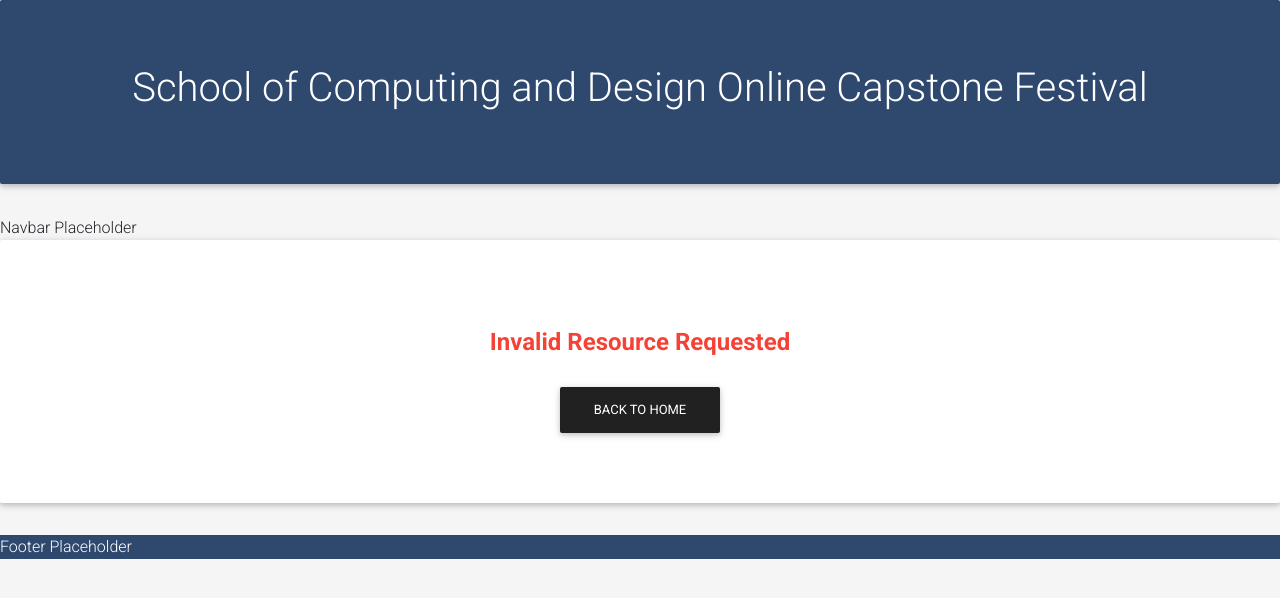
After one commit to interviewhigh/capstone, a FastAPI app: template templates/404.html in a window 1280 px wide. The commit adds this page. Shown: the top 598 px of the page. Run offline with FastAPI, Linux system fonts and the light colour scheme; the template is opened without the code that fills it, so the values that code supplies are empty; some libraries are stand-ins or nearby versions.

Commit message:
additional boilerplate and requirements.txt

```diff
--- a/main.py
+++ b/main.py
@@ -17,6 +17,8 @@ app.mount("/static", StaticFiles(directory="static"), name="static")
 
 @app.on_event("startup")
 async def startup_event():
+
+    return
 
 # Index entrypoint for website.
 @app.get("/", status_code=200)
--- /dev/null
+++ b/templates/404.html
@@ -0,0 +1,12 @@
+{% extends "base.html" %} {% block content %}
+
+<body style="background-color: #f5f5f5;">
+
+    <div class="jumbotron text-center">
+        <h4 class="red-text my-4 font-weight-bold">Invalid Resource Requested</h4>
+        <div class="clearfix text-center">
+            <button onclick="window.location.href='/'" class="btn btn-dark">Back to home</button>
+        </div>
+    </div>
+
+    {% endblock %}
--- a/templates/base.html
+++ b/templates/base.html
@@ -35,7 +35,14 @@
     <link rel="stylesheet" href="/static/css/styles.css">
 
 </head>
+<div class="jumbotron text-center" style="background-color: #2f496e; color: white;">
+    <h1>School of Computing and Design Online Capstone Festival</h1>
+</div>
+<nav>Navbar Placeholder</nav>
 {% block content %} {% endblock %}
+<div style="background-color: #2f496e; color: white;">
+    <footer>Footer Placeholder</footer>
+</div>
 </body>
 
 </html>
```
Also changed, not shown: requirements.txt (added, +31 -0 lines).
